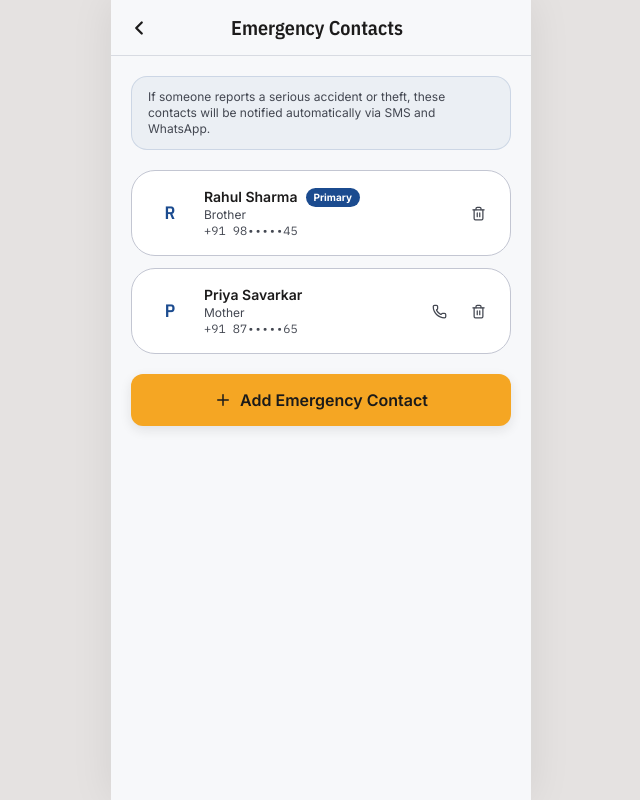
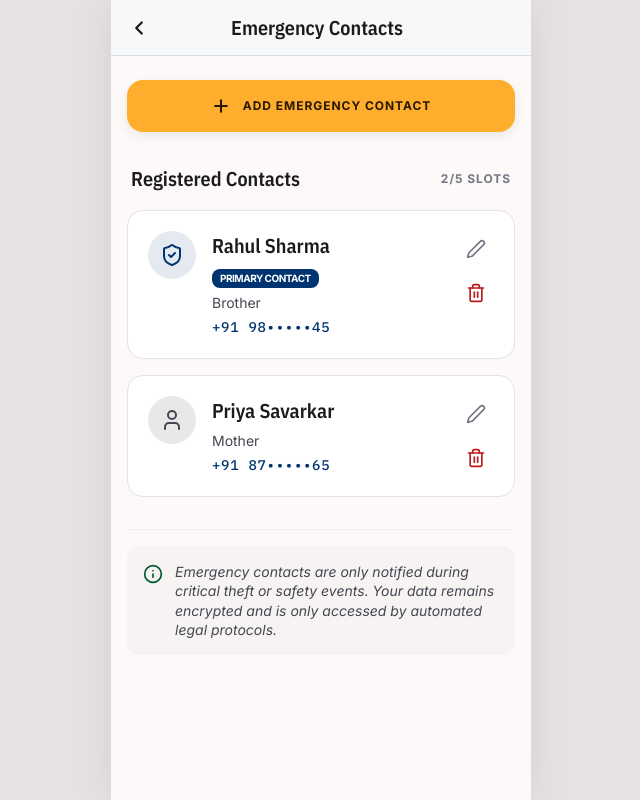
Before and after one commit to ajinkya682/roadlink-demo-app, a React (Vite) app: page /emergency-contacts in a window 1280 px wide. Shown: the whole page, without its empty margins (319-959 px from the left). Built offline with nearby package versions, Linux system fonts and the light colour scheme.

Commit message:
feat: add updateContact function and enhance EmergencyContacts component with edit and delete modals

```diff
--- a/src/pages/owner/EmergencyContacts.jsx
+++ b/src/pages/owner/EmergencyContacts.jsx
@@ -1,104 +1,194 @@
 import React, { useState } from 'react';
 import { motion, AnimatePresence } from 'framer-motion';
-import { Plus, Trash2, Phone } from 'lucide-react';
+import { Plus, Trash2, Edit2, ShieldCheck, User, UserPlus, Info, AlertTriangle } from 'lucide-react';
 import AppHeader from '../../components/AppHeader';
 import Button from '../../components/Button';
 import Input from '../../components/Input';
 import Toggle from '../../components/Toggle';
 import { useDemoData } from '../../context/DemoContext';
 
-const relations = ['Family', 'Friend', 'Colleague', 'Other'];
+const relations = ['Family', 'Friend', 'Colleague', 'Spouse', 'Brother', 'Other'];
 
 export default function EmergencyContacts() {
-  const { contacts, addContact, deleteContact, setPrimaryContact } = useDemoData();
-  const [showForm, setShowForm] = useState(false);
+  const { contacts, addContact, updateContact, deleteContact } = useDemoData();
+
+  // Modal states
+  const [showAddModal, setShowAddModal] = useState(false);
+  const [showEditModal, setShowEditModal] = useState(false);
+  const [showDeleteModal, setShowDeleteModal] = useState(false);
+
+  // Selected contact for edit/delete
+  const [selectedContact, setSelectedContact] = useState(null);
+
+  // Form state
   const [form, setForm] = useState({ name: '', phone: '', relation: 'Family', isPrimary: false });
 
-  const handleAdd = () => {
+  const openAddModal = () => {
+    setForm({ name: '', phone: '', relation: 'Family', isPrimary: false });
+    setShowAddModal(true);
+  };
+
+  const openEditModal = (contact) => {
+    setSelectedContact(contact);
+    setForm({
+      name: contact.name,
+      phone: contact.phone || contact.maskedPhone.replace(/\D/g, '').replace('91', ''),
+      relation: contact.relation,
+      isPrimary: contact.isPrimary
+    });
+    setShowEditModal(true);
+  };
+
+  const openDeleteModal = (contact) => {
+    setSelectedContact(contact);
+    setShowDeleteModal(true);
+  };
+
+  const handleSave = () => {
     if (form.name && form.phone.length >= 10) {
+      if (showEditModal && selectedContact) {
+        updateContact(selectedContact.id, form);
+      } else {
         addContact(form);
-      setShowForm(false);
-      setForm({ name: '', phone: '', relation: 'Family', isPrimary: false });
+      }
+      closeModals();
     }
   };
 
+  const handleDelete = () => {
+    if (selectedContact) {
+      deleteContact(selectedContact.id);
+      closeModals();
+    }
+  };
+
+  const closeModals = () => {
+    setShowAddModal(false);
+    setShowEditModal(false);
+    setShowDeleteModal(false);
+    setSelectedContact(null);
+  };
+
+  const modalAnimation = {
+    initial: { opacity: 0, scale: 0.95, y: 20 },
+    animate: { opacity: 1, scale: 1, y: 0 },
+    exit: { opacity: 0, scale: 0.95, y: 20 },
+    transition: { type: 'spring', damping: 25, stiffness: 300 }
+  };
+  const overlayAnimation = {
+    initial: { opacity: 0 },
+    animate: { opacity: 1 },
+    exit: { opacity: 0 }
+  };
+
   return (
-    <div className="min-h-screen bg-fog flex flex-col">
+    <div className="min-h-screen bg-[#fcf9f8] text-[#1c1b1b] font-body pb-24">
       <AppHeader title="Emergency Contacts" />
 
-      <div className="flex-1 px-5 py-5 space-y-5">
-        {/* Description */}
-        <div className="bg-navy/5 border border-navy/15 rounded-xl px-4 py-3">
-          <p className="font-body text-xs text-on-surface-muted">
-            If someone reports a serious accident or theft, these contacts will be notified automatically via SMS and WhatsApp.
-          </p>
+      <main className="max-w-2xl mx-auto px-4 pt-6 space-y-8">
+        {/* Action Section */}
+        <section className="flex flex-col gap-4">
+          <button
+            onClick={openAddModal}
+            disabled={contacts.length >= 5}
+            className="w-full bg-[#feae2c] text-[#291800] flex items-center justify-center gap-3 py-4 px-6 rounded-xl font-bold active:scale-[0.98] transition-all shadow-[0px_4px_12px_rgba(26,26,26,0.08)] border border-[#835500]/20 group disabled:opacity-50 disabled:active:scale-100"
+          >
+            <Plus size={20} className="font-bold group-hover:rotate-90 transition-transform" strokeWidth={2.5} />
+            <span className="font-body text-[12px] font-bold tracking-[0.08em] uppercase">Add Emergency Contact</span>
+          </button>
+        </section>
+
+        {/* Contacts List */}
+        <section className="space-y-4">
+          <div className="flex justify-between items-center px-1">
+            <h2 className="font-display text-[20px] font-semibold text-[#1c1b1b]">Registered Contacts</h2>
+            <span className="font-body text-[12px] font-bold tracking-[0.08em] text-[#737782] uppercase">{contacts.length}/5 Slots</span>
           </div>
 
-        {/* Contact list */}
-        <div className="space-y-3">
-          <AnimatePresence>
+          <div className="space-y-4">
+            <AnimatePresence mode="popLayout">
               {contacts.map((c) => (
                 <motion.div
                   key={c.id}
                   layout
-                initial={{ opacity: 0, scale: 0.95 }}
-                animate={{ opacity: 1, scale: 1 }}
+                  initial={{ opacity: 0, y: 20 }}
+                  animate={{ opacity: 1, y: 0 }}
                   exit={{ opacity: 0, scale: 0.9, transition: { duration: 0.2 } }}
-                className="bg-white rounded-2xl border border-outline-light px-4 py-4 flex items-center gap-3"
+                  className="bg-white p-5 rounded-xl border border-[#e5e2e1] flex items-start gap-4 hover:border-[#003470]/30 transition-colors group"
                 >
-                {/* Avatar */}
-                <div className="w-11 h-11 bg-navy/8 rounded-xl flex items-center justify-center font-display text-lg font-semibold text-navy flex-shrink-0">
-                  {c.name.charAt(0)}
+                  <div className={`w-12 h-12 rounded-full flex items-center justify-center shrink-0 ${c.isPrimary ? 'bg-[#003470]/10 text-[#003470]' : 'bg-[#eae7e7] text-[#434751]'}`}>
+                    {c.isPrimary ? <ShieldCheck size={24} className="fill-current/20" /> : <User size={24} />}
                   </div>
 
-                <div className="flex-1 min-w-0">
+                  <div className="flex-1 space-y-1">
                     <div className="flex items-center gap-2 flex-wrap">
-                    <p className="font-body text-sm font-semibold text-on-surface">{c.name}</p>
+                      <h3 className="font-display text-[20px] font-semibold text-[#1c1b1b]">{c.name}</h3>
                       {c.isPrimary && (
-                      <span className="bg-navy text-white text-[10px] font-bold px-2 py-0.5 rounded-full flex-shrink-0">
-                        Primary
-                      </span>
+                        <span className="bg-[#003470] text-white px-2 py-0.5 rounded-md text-[10px] font-bold uppercase tracking-tighter">Primary Contact</span>
                       )}
                     </div>
-                  <p className="font-body text-xs text-on-surface-muted">{c.relation}</p>
-                  <p className="font-mono text-xs text-on-surface-muted">{c.maskedPhone}</p>
+                    <p className="font-body text-[14px] text-[#434751]">{c.relation}</p>
+                    <p className="font-mono text-[14px] font-medium text-[#003470] mt-2 tracking-wider">{c.maskedPhone}</p>
                   </div>
 
-                <div className="flex items-center gap-2">
-                  {/* Set Primary */}
-                  {!c.isPrimary && (
+                  <div className="flex flex-col gap-2">
                     <button
-                      className="p-2 rounded-xl hover:bg-navy/5 text-on-surface-muted hover:text-navy transition-colors"
-                      onClick={() => setPrimaryContact(c.id)}
-                      title="Set as primary"
+                      onClick={() => openEditModal(c)}
+                      className="p-2 rounded-full hover:bg-[#eae7e7] transition-colors text-[#737782] hover:text-[#1c1b1b] active:scale-90"
                     >
-                      <Phone size={15} />
+                      <Edit2 size={20} strokeWidth={2} />
                     </button>
-                  )}
-                  {/* Delete */}
                     <button
-                    className="p-2 rounded-xl hover:bg-alert-red/8 text-on-surface-muted hover:text-alert-red transition-colors"
-                    onClick={() => deleteContact(c.id)}
+                      onClick={() => openDeleteModal(c)}
+                      className="p-2 rounded-full hover:bg-[#ffdad6]/50 transition-colors text-[#ba1a1a] active:scale-90"
                     >
-                    <Trash2 size={15} />
+                      <Trash2 size={20} strokeWidth={2} />
                     </button>
                   </div>
                 </motion.div>
               ))}
             </AnimatePresence>
+
+            {/* Empty Slot State */}
+            {contacts.length === 0 && (
+              <motion.div
+                initial={{ opacity: 0 }} animate={{ opacity: 1 }}
+                onClick={openAddModal}
+                className="border-2 border-dashed border-[#c3c6d2] rounded-xl p-8 flex flex-col items-center justify-center text-center gap-3 bg-white hover:bg-[#f6f3f2] active:scale-[0.98] transition-all cursor-pointer group"
+              >
+                <div className="w-10 h-10 rounded-full bg-[#f6f3f2] flex items-center justify-center border border-[#c3c6d2]/50 group-hover:bg-white transition-colors">
+                  <UserPlus size={20} className="text-[#737782] group-hover:text-[#003470] transition-colors" />
                 </div>
+                <p className="font-body text-[14px] text-[#737782] italic max-w-[250px] group-hover:text-[#434751] transition-colors">
+                  Add at least one contact so we know who to notify in an emergency.
+                </p>
+              </motion.div>
+            )}
+          </div>
+        </section>
 
-        {/* Add form */}
+        {/* Reassurance Footer */}
+        <footer className="pt-4 border-t border-[#1c1b1b]/5">
+          <div className="bg-[#f6f3f2] p-4 rounded-lg flex gap-3 items-start">
+            <Info size={20} className="text-[#005834] shrink-0 mt-0.5" />
+            <p className="font-body text-[14px] text-[#434751] italic leading-snug">
+              Emergency contacts are only notified during critical theft or safety events. Your data remains encrypted and is only accessed by automated legal protocols.
+            </p>
+          </div>
+        </footer>
+      </main>
+
+      {/* MODALS */}
       <AnimatePresence>
-          {showForm ? (
-            <motion.div
-              initial={{ opacity: 0, height: 0 }}
-              animate={{ opacity: 1, height: 'auto' }}
-              exit={{ opacity: 0, height: 0 }}
-              className="bg-white rounded-2xl border border-outline-light p-5 space-y-4"
-            >
-              <h3 className="font-display text-headline-sm text-on-surface">New Contact</h3>
+        {(showAddModal || showEditModal) && (
+          <div className="fixed inset-0 z-[100] flex items-center justify-center p-4">
+            <motion.div {...overlayAnimation} className="absolute inset-0 bg-black/40 backdrop-blur-sm" onClick={closeModals} />
+            <motion.div {...modalAnimation} className="bg-white rounded-2xl p-6 w-full max-w-md relative z-10 shadow-xl overflow-hidden flex flex-col max-h-[90vh]">
+              <h3 className="font-display text-[24px] font-semibold text-[#1c1b1b] mb-6">
+                {showEditModal ? 'Edit Contact' : 'New Contact'}
+              </h3>
 
+              <div className="space-y-5 overflow-y-auto pr-2 pb-2">
                 <Input label="Full Name" value={form.name}
                   onChange={e => setForm(f => ({ ...f, name: e.target.value }))}
                   placeholder="e.g. Rahul Sharma" />
@@ -108,18 +198,17 @@ export default function EmergencyContacts() {
                   onChange={e => setForm(f => ({ ...f, phone: e.target.value.replace(/\D/g, '').slice(0, 10) }))}
                   placeholder="98765 43210" />
 
-              {/* Relation select */}
                 <div>
-                <p className="font-body text-label-caps text-on-surface-muted uppercase tracking-widest mb-2">Relation</p>
+                  <p className="font-body text-[12px] font-bold tracking-[0.08em] text-[#737782] uppercase mb-3">Relation</p>
                   <div className="flex flex-wrap gap-2">
                     {relations.map(r => (
                       <button
                         key={r}
                         onClick={() => setForm(f => ({ ...f, relation: r }))}
-                      className={`px-3 py-1.5 rounded-xl font-body text-sm font-semibold border-2 transition-colors ${
+                        className={`px-4 py-2 rounded-xl font-body text-[14px] font-semibold border-2 transition-colors ${
                           form.relation === r
-                          ? 'border-navy text-navy bg-navy/5'
-                          : 'border-outline-light text-on-surface-muted'
+                            ? 'border-[#003470] text-[#003470] bg-[#003470]/5'
+                            : 'border-[#e5e2e1] text-[#434751] hover:bg-[#f6f3f2]'
                         }`}
                       >
                         {r}
@@ -128,49 +217,55 @@ export default function EmergencyContacts() {
                   </div>
                 </div>
 
-              {/* Make primary toggle */}
-              <div className="flex items-center justify-between py-2">
+                <div className="flex items-center justify-between py-2 border-t border-[#e5e2e1] mt-2 pt-4">
                   <div>
-                  <p className="font-body text-sm font-semibold text-on-surface">Make Primary</p>
-                  <p className="font-body text-xs text-on-surface-muted">This contact will be notified first</p>
+                    <p className="font-body text-[16px] font-semibold text-[#1c1b1b]">Make Primary</p>
+                    <p className="font-body text-[12px] text-[#434751]">This contact will be notified first</p>
                   </div>
                   <Toggle on={form.isPrimary} onChange={v => setForm(f => ({ ...f, isPrimary: v }))} />
                 </div>
+              </div>
 
-              <div className="flex gap-3">
-                <Button variant="outline" onClick={() => setShowForm(false)}>Cancel</Button>
-                <Button
-                  className="flex-1"
-                  onClick={handleAdd}
-                  disabled={!form.name || form.phone.length < 10}
-                >
-                  Save Contact
+              <div className="flex gap-3 mt-6 pt-4 border-t border-[#e5e2e1]">
+                <Button variant="outline" className="flex-1" onClick={closeModals}>Cancel</Button>
+                <Button className="flex-1 bg-[#1B4B8F] text-white border-none" onClick={handleSave} disabled={!form.name || form.phone.length < 10}>
+                  {showEditModal ? 'Save Changes' : 'Add Contact'}
                 </Button>
               </div>
             </motion.div>
-          ) : (
-            <motion.div
-              initial={{ opacity: 0 }}
-              animate={{ opacity: 1 }}
-              exit={{ opacity: 0 }}
+          </div>
+        )}
+
+        {showDeleteModal && (
+          <div className="fixed inset-0 z-[100] flex items-center justify-center p-4">
+            <motion.div {...overlayAnimation} className="absolute inset-0 bg-black/50 backdrop-blur-sm" onClick={closeModals} />
+            <motion.div {...modalAnimation} className="bg-white rounded-2xl p-6 w-full max-w-sm relative z-10 shadow-2xl text-center">
+              <div className="w-16 h-16 rounded-full bg-[#ffdad6] mx-auto mb-4 flex items-center justify-center">
+                <AlertTriangle size={32} className="text-[#ba1a1a]" />
+              </div>
+              <h3 className="font-display text-[24px] font-semibold text-[#1c1b1b] mb-2">Delete Contact?</h3>
+              <p className="font-body text-[16px] text-[#434751] mb-8">
+                Are you sure you want to remove <strong className="text-[#1c1b1b] font-semibold">{selectedContact?.name}</strong> from your emergency contacts? This action cannot be undone.
+              </p>
+
+              <div className="flex flex-col gap-3">
+                <button
+                  onClick={handleDelete}
+                  className="w-full bg-[#ba1a1a] text-white font-body text-[14px] font-bold tracking-[0.08em] uppercase py-3.5 rounded-xl hover:bg-[#93000a] active:scale-[0.98] transition-all"
                 >
-              <Button variant="secondary" fullWidth onClick={() => setShowForm(true)}>
-                <Plus size={18} /> Add Emergency Contact
-              </Button>
+                  Yes, Delete Contact
+                </button>
+                <button
+                  onClick={closeModals}
+                  className="w-full bg-white text-[#434751] border-2 border-[#e5e2e1] font-body text-[14px] font-bold tracking-[0.08em] uppercase py-3.5 rounded-xl hover:bg-[#f6f3f2] active:scale-[0.98] transition-all"
+                >
+                  Cancel
+                </button>
+              </div>
             </motion.div>
+          </div>
         )}
       </AnimatePresence>
-
-        {/* Empty state */}
-        {contacts.length === 0 && !showForm && (
-          <div className="text-center py-8 space-y-2">
-            <p className="font-display text-headline-sm text-on-surface">No contacts yet</p>
-            <p className="font-body text-body-sm text-on-surface-muted">
-              Add at least one contact so we know who to notify in an emergency.
-            </p>
-          </div>
-        )}
-      </div>
     </div>
   );
 }
```
Also changed, not shown: src/context/DemoContext.jsx (+11 -0 lines), src/demo-data/vehicles.js (+20 -20 lines). Lines whose indentation alone changed are shown as unchanged.
